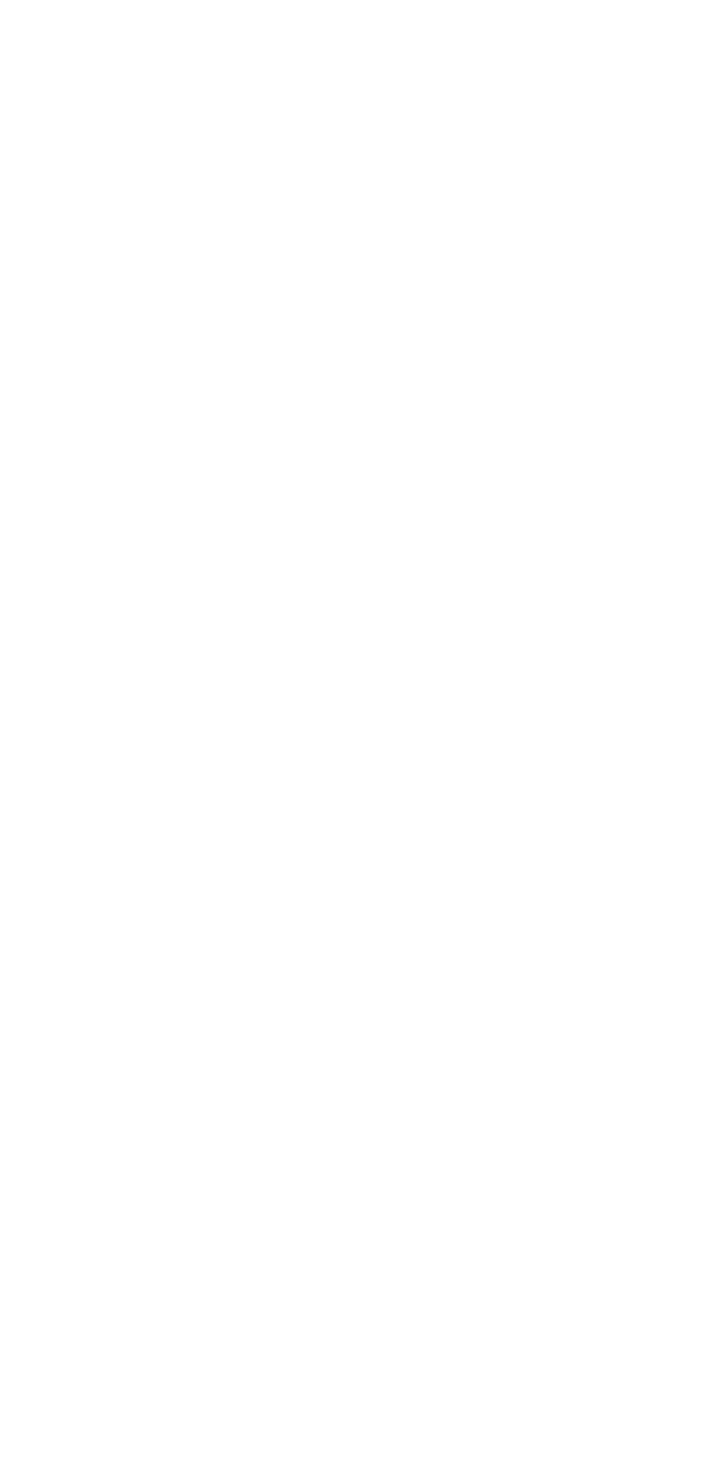
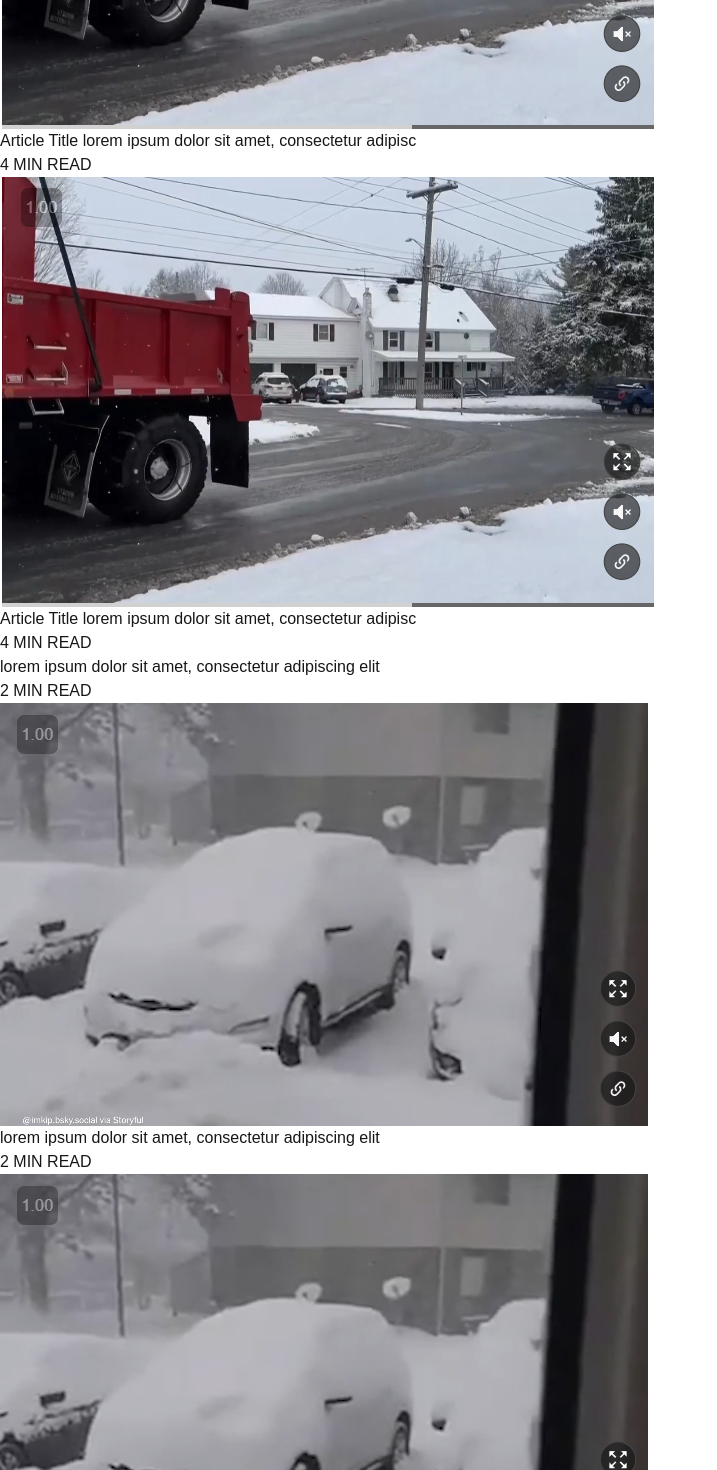
Before and after one commit to PakmanGames/hackwestern11, a Next.js app in the folder frontend/: page / in a window 1280 px wide. Shown: the part 2820-4290 px from the top of the page, without its empty margins (0-717 px from the left). Before the commit the page ends 2543 px from the top, so only its background shows below. Built offline with nearby package versions, Linux system fonts and the light colour scheme.

Commit message:
Create sidebar components

```diff
--- a/frontend/components/sideBar.js
+++ b/frontend/components/sideBar.js
@@ -1,12 +1,18 @@
 import SidebarTopArticle from "./sideBarTopArticle";
+import SidebarTinyArticle from "./sideBarTinyArticle";
+import SidebarLongArticle from "./sideBarLongArticle";
 
 export default function SideBar() {
     return (
         <div>
             <SidebarTopArticle />
-            <div>
-                Two smaller articles
+            <div className="flex justify-between p-4 border-t">
+                <SidebarTinyArticle />
+                <SidebarTinyArticle />
             </div>
+            <SidebarLongArticle />
+            <SidebarLongArticle />
+            <SidebarLongArticle />
         </div>
     );
 }
--- /dev/null
+++ b/frontend/components/sideBarLongArticle.js
@@ -0,0 +1,22 @@
+import Image from "next/image";
+import temp from "@/public/tempImage.png";
+
+export default function SidebarLongArticle() {
+  return (
+    <div className="flex items-start gap-4 border-t p-4 pb-4 max-w-md">
+      <div className="flex-1">
+        <h3 className="text-lg font-bold leading-tight">
+          lorem ipsum dolor sit amet, consectetur adipiscing elit
+        </h3>
+        <p className="text-xs text-gray-500 mt-1">2 MIN READ</p>
+      </div>
+      <div className="w-24 h-24 flex-shrink-0">
+        <Image
+          src={temp}
+          alt="Article Image"
+          className="w-full h-full object-cover rounded"
+        />
+      </div>
+    </div>
+  );
+}
--- /dev/null
+++ b/frontend/components/sideBarTinyArticle.js
@@ -0,0 +1,23 @@
+import Image from "next/image";
+import temp3 from "@/public/tempImage3.png";
+
+export default function SidebarTinyArticle() {
+    return (
+        <div className="max-w-44">
+          <div>
+            <Image
+              src={temp3}
+              alt="Article Image"
+              className="w-full h-auto object-cover rounded"
+            />
+          </div>
+
+          <div className="mt-2">
+            <h3 className="text-md font-bold leading-tight">
+                Article Title lorem ipsum dolor sit amet, consectetur adipisc
+            </h3>
+            <p className="text-xs text-gray-500 mt-1">4 MIN READ</p>
+          </div>
+        </div>
+      );
+}
--- a/frontend/components/sideBarTopArticle.js
+++ b/frontend/components/sideBarTopArticle.js
@@ -3,7 +3,7 @@ import temp2 from "@/public/tempImage2.png";
 
 export default function SidebarTopArticle() {
   return (
-    <div className="max-w-md mx-auto">
+    <div className="max-w-md mx-auto p-4 pb-6">
       <div>
         <Image
           src={temp2}
```
Also changed, not shown: frontend/public/tempImage3.png (added).
